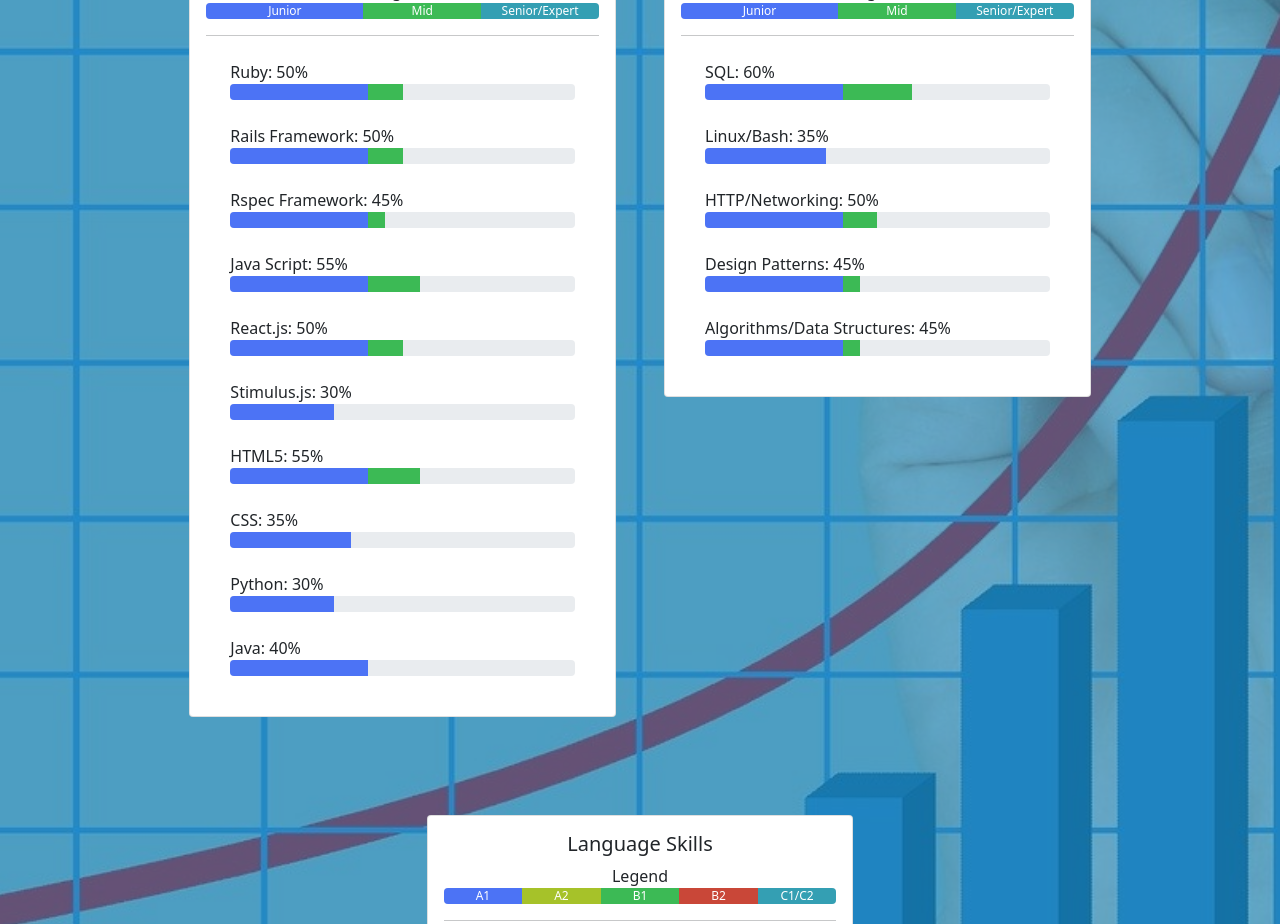
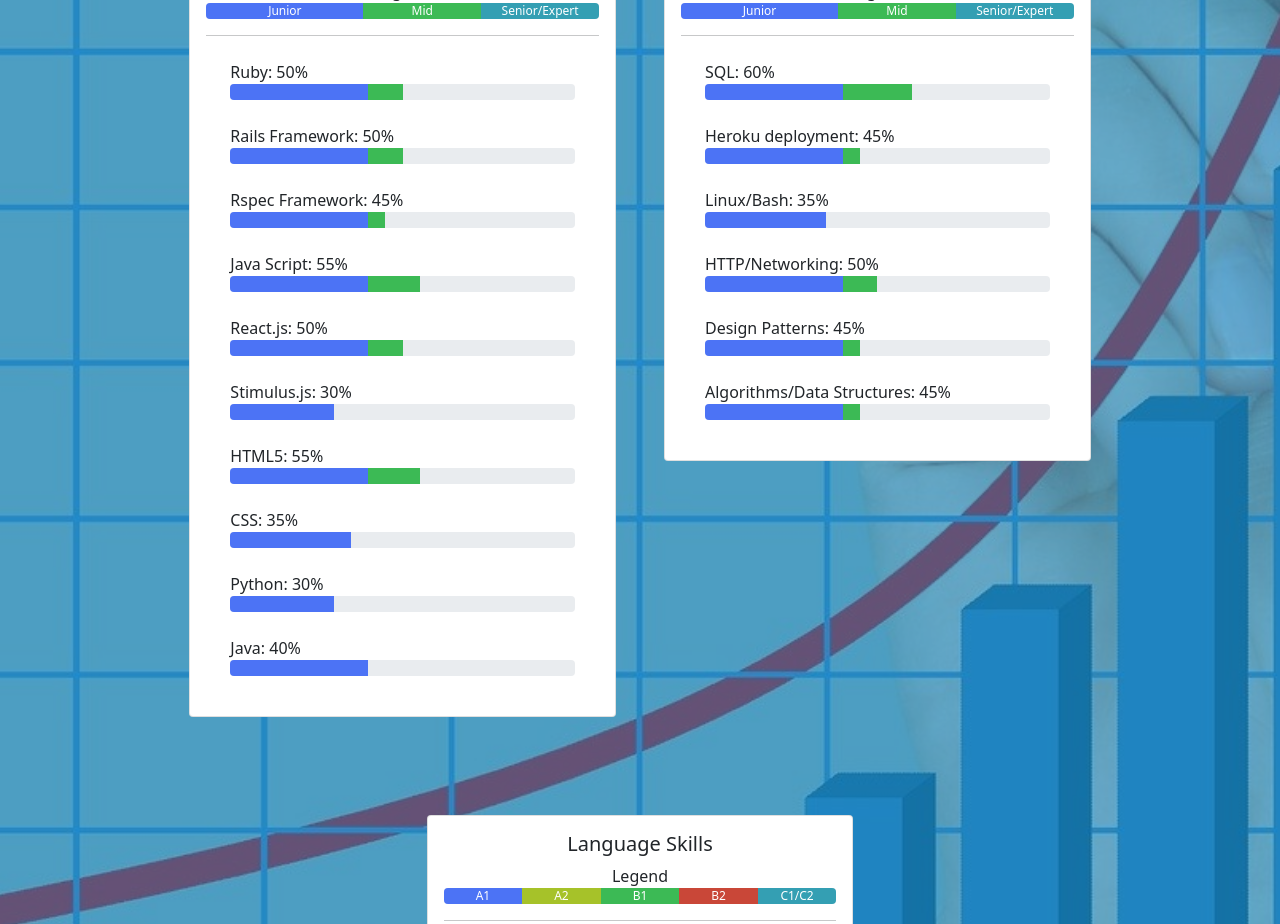
Before and after one commit to ChrisGadek1/portfolio, a React (Create React App) app: page / in a window 1280 px wide. Shown: the part 2520-3444 px from the top of the page. Built offline with nearby package versions, Linux system fonts and the light colour scheme.

Commit message:
added heroku to skills

```diff
--- a/src/components/Skills.jsx
+++ b/src/components/Skills.jsx
@@ -51,6 +51,10 @@ const Skills = () => {
             {
                 name: "SQL",
                 progress: "60"
+            },
+            {
+                name: "Heroku deployment",
+                progress: "45"
             },
             {
                 name: "Linux/Bash",
```
